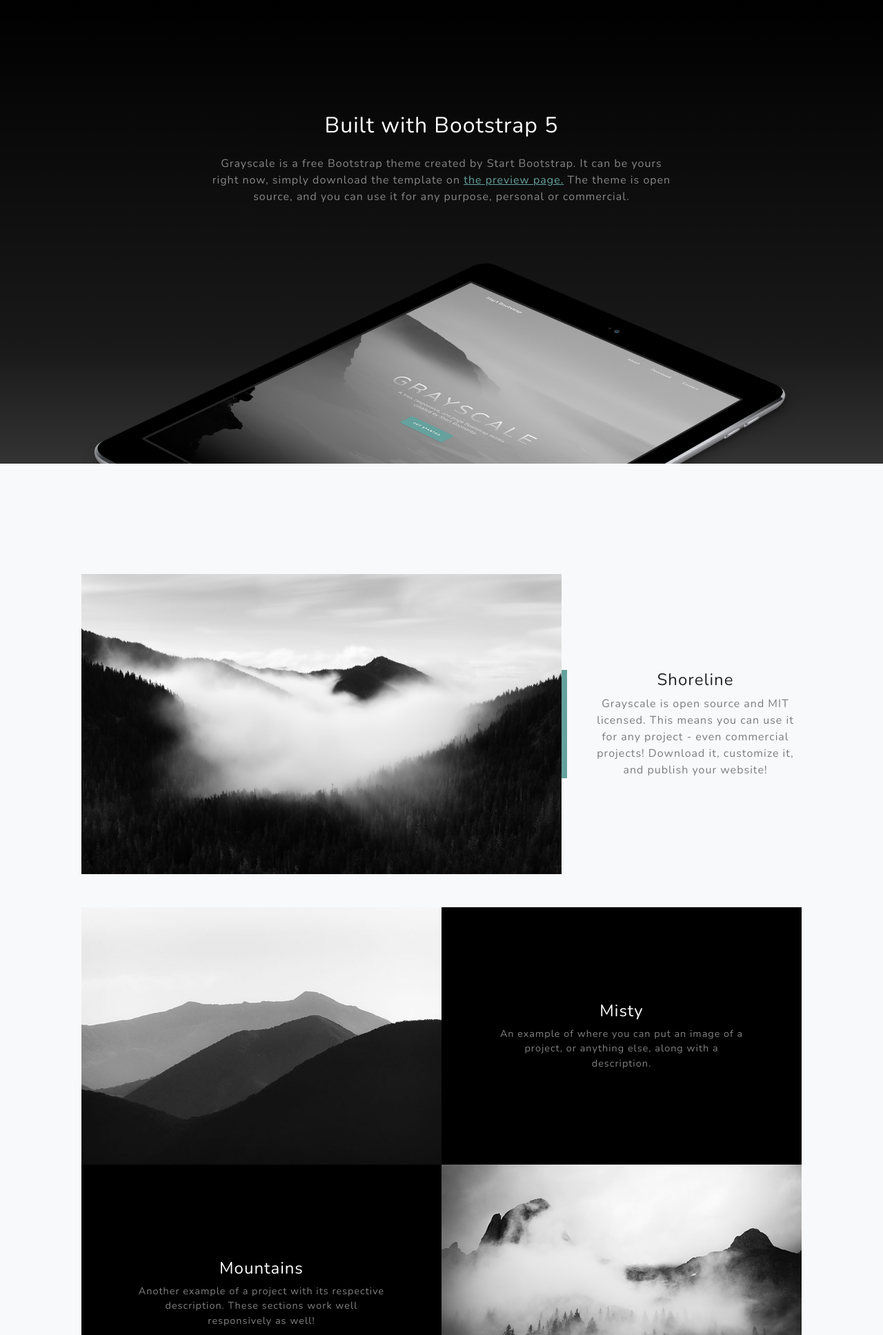
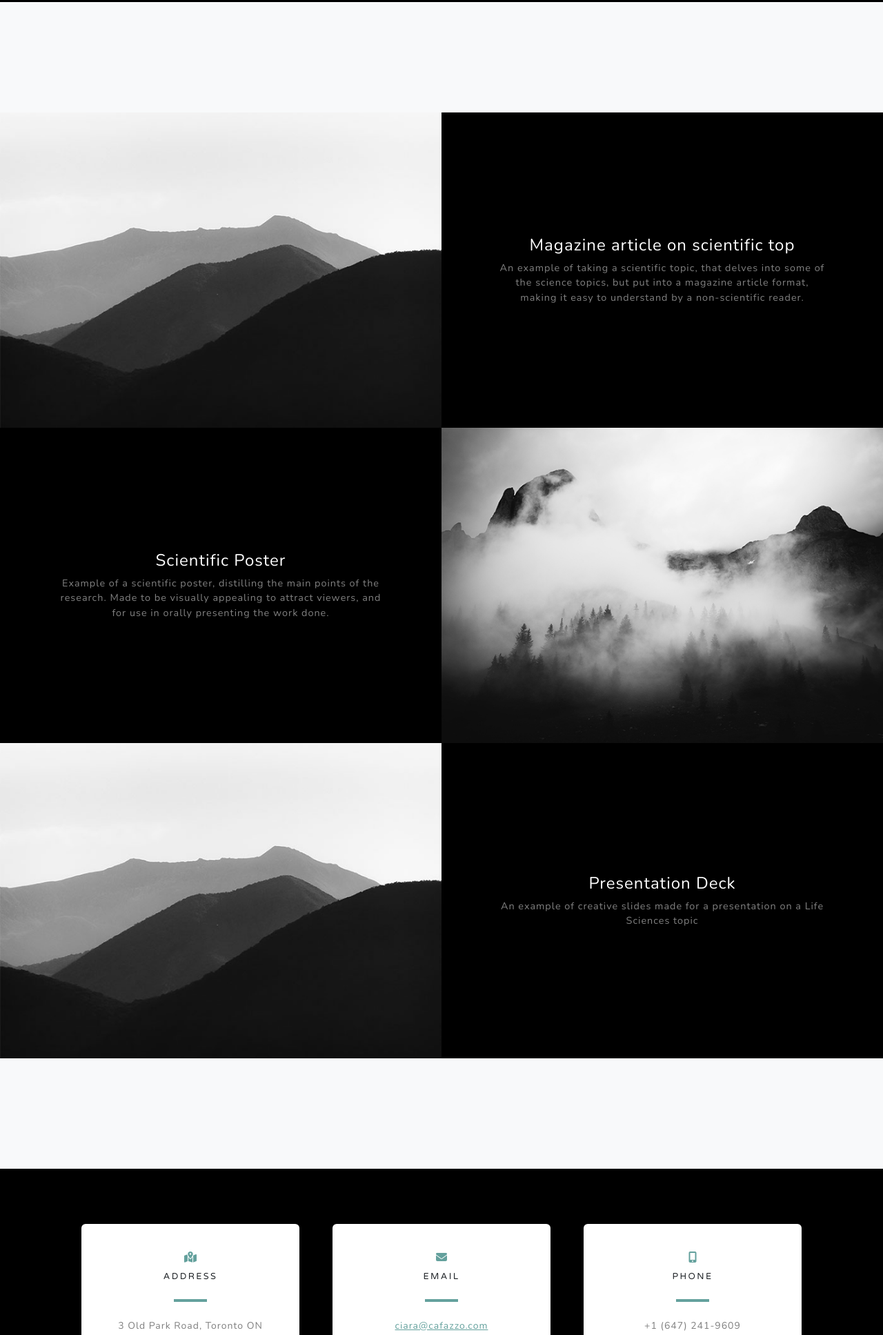
Before and after one commit to algonick/ciara, a plain HTML site: page index.html in a window 1280 px wide. Shown: the part 797-2732 px from the top of the page at 69% size. Drawn offline with nearby package versions, Linux system fonts and the light colour scheme.

Commit message:
Update index.html

```diff
--- a/index.html
+++ b/index.html
@@ -38,42 +38,16 @@
             <div class="container px-4 px-lg-5 d-flex h-100 align-items-center justify-content-center">
                 <div class="d-flex justify-content-center">
                     <div class="text-center">
-                        <h1 class="mx-auto my-0 text-uppercase">Grayscale</h1>
-                        <h2 class="text-white-50 mx-auto mt-2 mb-5">A free, responsive, one page Bootstrap theme created by Start Bootstrap.</h2>
-                        <a class="btn btn-primary" href="#about">Get Started</a>
+                        <h1 class="mx-auto my-0 text-uppercase">Ciara Cafazzo</h1>
+                        <h2 class="text-white-50 mx-auto mt-2 mb-5">A free, responsive, one page Bootstrap theme created by Start Bootstrap. Conscientious and creative, I am inquisitive and have strong organization and leadership skills.  Graduating in 2025 from Life Sciences, I am looking for opportunities to further develop my analytical, problem-solving and clinical skills. My career goal is a role that utilizes my strong interest in anatomy and pathology.</h2>
+                        <a class="btn btn-primary" href="#about">See portfolio examples</a>
                     </div>
                 </div>
             </div>
         </header>
-        <!-- About-->
-        <section class="about-section text-center" id="about">
-            <div class="container px-4 px-lg-5">
-                <div class="row gx-4 gx-lg-5 justify-content-center">
-                    <div class="col-lg-8">
-                        <h2 class="text-white mb-4">Built with Bootstrap 5</h2>
-                        <p class="text-white-50">
-                            Grayscale is a free Bootstrap theme created by Start Bootstrap. It can be yours right now, simply download the template on
-                            <a href="https://startbootstrap.com/theme/grayscale/">the preview page.</a>
-                            The theme is open source, and you can use it for any purpose, personal or commercial.
-                        </p>
-                    </div>
-                </div>
-                <img class="img-fluid" src="assets/img/ipad.png" alt="..." />
-            </div>
-        </section>
+
         <!-- Projects-->
         <section class="projects-section bg-light" id="projects">
-            <div class="container px-4 px-lg-5">
-                <!-- Featured Project Row-->
-                <div class="row gx-0 mb-4 mb-lg-5 align-items-center">
-                    <div class="col-xl-8 col-lg-7"><img class="img-fluid mb-3 mb-lg-0" src="assets/img/bg-masthead.jpg" alt="..." /></div>
-                    <div class="col-xl-4 col-lg-5">
-                        <div class="featured-text text-center text-lg-left">
-                            <h4>Shoreline</h4>
-                            <p class="text-black-50 mb-0">Grayscale is open source and MIT licensed. This means you can use it for any project - even commercial projects! Download it, customize it, and publish your website!</p>
-                        </div>
-                    </div>
-                </div>
                 <!-- Project One Row-->
                 <div class="row gx-0 mb-5 mb-lg-0 justify-content-center">
                     <div class="col-lg-6"><img class="img-fluid" src="assets/img/demo-image-01.jpg" alt="..." /></div>
@@ -81,8 +55,8 @@
                         <div class="bg-black text-center h-100 project">
                             <div class="d-flex h-100">
                                 <div class="project-text w-100 my-auto text-center text-lg-left">
-                                    <h4 class="text-white">Misty</h4>
-                                    <p class="mb-0 text-white-50">An example of where you can put an image of a project, or anything else, along with a description.</p>
+                                    <h4 class="text-white">Magazine article on scientific top</h4>
+                                    <p class="mb-0 text-white-50">An example of taking a scientific topic, that delves into some of the science topics, but put into a magazine article format, making it easy to understand by a non-scientific reader.</p>
                                 </div>
                             </div>
                         </div>
@@ -95,58 +69,28 @@
                         <div class="bg-black text-center h-100 project">
                             <div class="d-flex h-100">
                                 <div class="project-text w-100 my-auto text-center text-lg-right">
-                                    <h4 class="text-white">Mountains</h4>
-                                    <p class="mb-0 text-white-50">Another example of a project with its respective description. These sections work well responsively as well!</p>
+                                    <h4 class="text-white">Scientific Poster</h4>
+                                    <p class="mb-0 text-white-50">Example of a scientific poster, distilling the main points of the research.  Made to be visually appealing to attract viewers, and for use in orally presenting the work done.</p>
                                 </div>
                             </div>
                         </div>
                     </div>
                 </div>
             </div>
-        </section>
-        <!-- Signup-->
-        <section class="signup-section" id="signup">
-            <div class="container px-4 px-lg-5">
-                <div class="row gx-4 gx-lg-5">
-                    <div class="col-md-10 col-lg-8 mx-auto text-center">
-                        <i class="far fa-paper-plane fa-2x mb-2 text-white"></i>
-                        <h2 class="text-white mb-5">Subscribe to receive updates!</h2>
-                        <!-- * * * * * * * * * * * * * * *-->
-                        <!-- * * SB Forms Contact Form * *-->
-                        <!-- * * * * * * * * * * * * * * *-->
-                        <!-- This form is pre-integrated with SB Forms.-->
-                        <!-- To make this form functional, sign up at-->
-                        <!-- https://startbootstrap.com/solution/contact-forms-->
-                        <!-- to get an API token!-->
-                        <form class="form-signup" id="contactForm" data-sb-form-api-token="API_TOKEN">
-                            <!-- Email address input-->
-                            <div class="row input-group-newsletter">
-                                <div class="col"><input class="form-control" id="emailAddress" type="email" placeholder="Enter email address..." aria-label="Enter email address..." data-sb-validations="required,email" /></div>
-                                <div class="col-auto"><button class="btn btn-primary disabled" id="submitButton" type="submit">Notify Me!</button></div>
-                            </div>
-                            <div class="invalid-feedback mt-2" data-sb-feedback="emailAddress:required">An email is required.</div>
-                            <div class="invalid-feedback mt-2" data-sb-feedback="emailAddress:email">Email is not valid.</div>
-                            <!-- Submit success message-->
-                            <!---->
-                            <!-- This is what your users will see when the form-->
-                            <!-- has successfully submitted-->
-                            <div class="d-none" id="submitSuccessMessage">
-                                <div class="text-center mb-3 mt-2 text-white">
-                                    <div class="fw-bolder">Form submission successful!</div>
-                                    To activate this form, sign up at
-                                    <br />
-                                    <a href="https://startbootstrap.com/solution/contact-forms">https://startbootstrap.com/solution/contact-forms</a>
-                                </div>
-                            </div>
-                            <!-- Submit error message-->
-                            <!---->
-                            <!-- This is what your users will see when there is-->
-                            <!-- an error submitting the form-->
-                            <div class="d-none" id="submitErrorMessage"><div class="text-center text-danger mb-3 mt-2">Error sending message!</div></div>
-                        </form>
-                    </div>
-                </div>
-            </div>
+        <!-- Project Three Row-->
+			<div class="row gx-0 mb-5 mb-lg-0 justify-content-center">
+				<div class="col-lg-6"><img class="img-fluid" src="assets/img/demo-image-01.jpg" alt="..." /></div>
+				<div class="col-lg-6">
+					<div class="bg-black text-center h-100 project">
+						<div class="d-flex h-100">
+							<div class="project-text w-100 my-auto text-center text-lg-left">
+								<h4 class="text-white">Presentation Deck</h4>
+								<p class="mb-0 text-white-50">An example of creative slides made for a presentation on a Life Sciences topic</p>
+							</div>
+						</div>
+					</div>
+				</div>
+			</div>
         </section>
         <!-- Contact-->
         <section class="contact-section bg-black">
@@ -158,7 +102,7 @@
                                 <i class="fas fa-map-marked-alt text-primary mb-2"></i>
                                 <h4 class="text-uppercase m-0">Address</h4>
                                 <hr class="my-4 mx-auto" />
-                                <div class="small text-black-50">4923 Market Street, Orlando FL</div>
+                                <div class="small text-black-50">3 Old Park Road, Toronto ON</div>
                             </div>
                         </div>
                     </div>
@@ -168,7 +112,7 @@
                                 <i class="fas fa-envelope text-primary mb-2"></i>
                                 <h4 class="text-uppercase m-0">Email</h4>
                                 <hr class="my-4 mx-auto" />
-                                <div class="small text-black-50"><a href="#!">hello@yourdomain.com</a></div>
+                                <div class="small text-black-50"><a href="#!">ciara@cafazzo.com</a></div>
                             </div>
                         </div>
                     </div>
@@ -178,7 +122,7 @@
                                 <i class="fas fa-mobile-alt text-primary mb-2"></i>
                                 <h4 class="text-uppercase m-0">Phone</h4>
                                 <hr class="my-4 mx-auto" />
-                                <div class="small text-black-50">+1 (555) 902-8832</div>
+                                <div class="small text-black-50">+1 (647) 241-9609</div>
                             </div>
                         </div>
                     </div>
```
